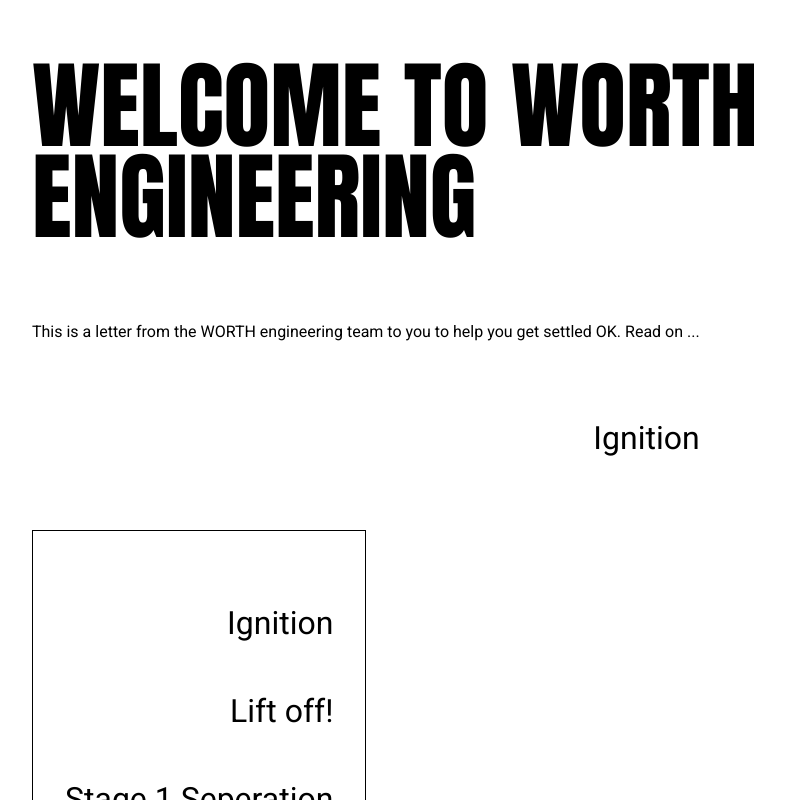
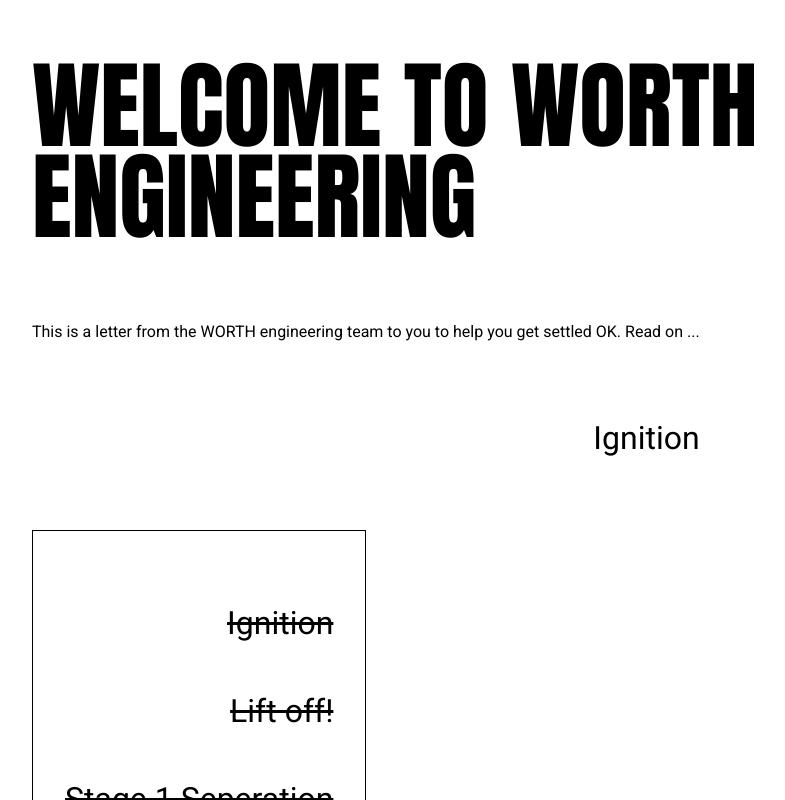
Before and after one commit to worthinternetsystems/new-starter, a Next.js app: page / in a window 1280 px wide. Shown: the top 800 px of the page, without its empty margins (216-1001 px from the left). Built offline with nearby package versions, Linux system fonts and the light colour scheme; a web font is replaced by a local one.

Commit message:
Created some progression styling

```diff
--- a/components/Menu.js
+++ b/components/Menu.js
@@ -25,13 +25,16 @@ const Menu = () => {
       label: 'Orbital',
     },
   ];
-  const MenuItem = ({ address, label }) => (
-    <li>
-      <Link href={address}>
-        <a className={router.pathname === address ? 'active' : ''}>{label}</a>
-      </Link>
-    </li>
-  );
+  const MenuItem = ({ address, label }) => {
+    const activeClass = router.pathname === address ? 'active' : '';
+    return (
+      <li className={activeClass}>
+        <Link href={address}>
+          <a className={activeClass}>{label}</a>
+        </Link>
+      </li>
+    );
+  };
   return (
     <ul className="menu">
       {menu.map(({ address, label }) => (
--- a/styles.css
+++ b/styles.css
@@ -30,6 +30,15 @@ ul.home, ul.menu {
 .menu {
   border: 1px solid black;
   padding: 1em;
+}
+
+.menu li {
+  text-decoration: line-through;
+}
+
+.menu li.active ~ li,
+.menu li.active {
+  text-decoration: none;
 }
 
 .raci {
```
